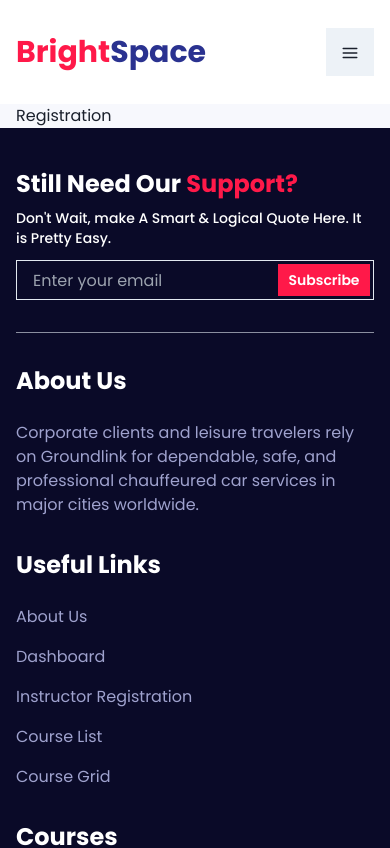
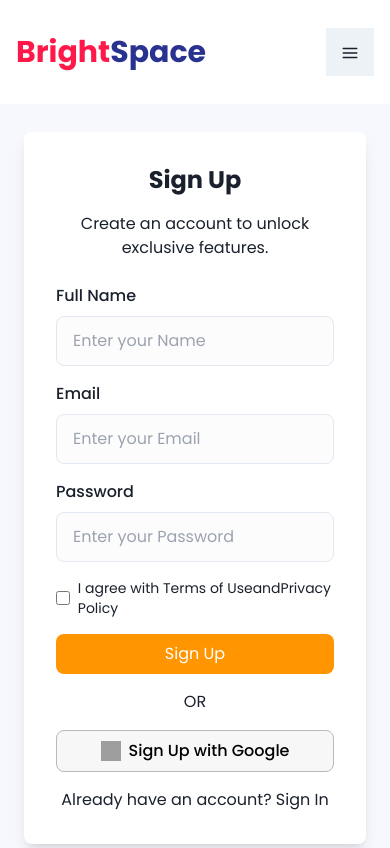
Before and after one commit to aticmahbub/bright-space, a React (Vite) app in the folder bright-space-client/: page /registration in a window 390 px wide. Shown: the top 848 px of the page. Built offline with nearby package versions, Linux system fonts and the light colour scheme; grey boxes are pictures that could not be loaded.

Commit message:
developed registration and login page ui with mobile response

```diff
--- a/bright-space-client/package.json
+++ b/bright-space-client/package.json
@@ -12,6 +12,7 @@
   "dependencies": {
     "@chakra-ui/icons": "^2.1.1",
     "@chakra-ui/react": "^2.8.2",
+    "@dotlottie/player-component": "^2.7.12",
     "@emotion/react": "^11.13.3",
     "@emotion/styled": "^11.13.0",
     "@smastrom/react-rating": "^1.5.0",
@@ -35,7 +36,7 @@
     "eslint-plugin-react-refresh": "^0.4.9",
     "globals": "^15.9.0",
     "postcss": "^8.4.47",
-    "tailwindcss": "^3.4.11",
+    "tailwindcss": "^3.4.13",
     "vite": "^5.4.1"
   }
 }
--- a/bright-space-client/src/pages/shared/Authentication/Login/Login.jsx
+++ b/bright-space-client/src/pages/shared/Authentication/Login/Login.jsx
@@ -1,9 +1,130 @@
+import { useState } from "react";
+import { Link } from "react-router-dom";
+import '@dotlottie/player-component';
+
 const Login = () => {
-    return (
-        <div>
-            Login
+  const [formData, setFormData] = useState({
+    fullName: "",
+    email: "",
+    password: "",
+    termsAccepted: false,
+  });
+
+  const handleChange = (e) => {
+    const { name, value, type, checked } = e.target;
+    setFormData({
+      ...formData,
+      [name]: type === "checkbox" ? checked : value,
+    });
+  };
+
+  const handleSubmit = (e) => {
+    e.preventDefault();
+    console.log(formData);
+  };
+
+  return (
+    <div className="flex flex-col md:flex-row items-center justify-center gap-5 lg:gap-10">
+
+      <div>
+      <dotlottie-player
+        src="https://lottie.host/d04a48fe-d3f4-4ce1-ba2a-9b6b239d3ee0/cLJoUwPZPC.json"
+        background="transparent"
+        speed="1"
+        loop
+        autoplay
+      ></dotlottie-player>
+      </div>
+
+      <div className="flex justify-center items-center w-full p-2 lg:p-10">
+        <div className="p-8 bg-[#ffff] rounded-lg shadow-lg w-full">
+          <h2 className="text-2xl font-bold text-center mb-4">Sign In</h2>
+          <p className="text-center mb-6">
+            Log in to access your personalized dashboard and exclusive features.
+          </p>
+
+          <form onSubmit={handleSubmit} className="space-y-4">
+            <div className="text-start flex flex-col">
+              <label className="mb-2 font-medium text-gray-700">Email</label>
+              <input
+                type="text"
+                name="fullName"
+                value={formData.fullName}
+                onChange={handleChange}
+                placeholder="Enter your Email"
+                className="w-full px-4 py-3 border border-gray-100 bg-[#FCFCFD] rounded-lg  focus:outline-none focus:ring focus:ring-indigo-200"
+              />
+            </div>
+            <div className="text-start flex flex-col">
+              <label className="mb-2 font-medium text-gray-700">Password</label>
+              <input
+                type="text"
+                name="fullName"
+                value={formData.fullName}
+                onChange={handleChange}
+                placeholder="Enter your Password"
+                className="w-full px-4 py-3 border border-gray-100 bg-[#FCFCFD] rounded-lg  focus:outline-none focus:ring focus:ring-indigo-200"
+              />
+              <p className="text-end my-2">Forget Password</p>
+            </div>
+
+            <div className="flex items-center">
+              <input
+                type="checkbox"
+                name="termsAccepted"
+                checked={formData.termsAccepted}
+                onChange={handleChange}
+                className="h-4 w-4 text-orange-500 border-gray-300 rounded"
+              />
+              <label className="ml-2 text-sm text-gray-600">
+                I agree with{" "}
+                <a href="#" className="text-orange-500 hover:underline">
+                  Terms of Use
+                </a>
+                and{" "}
+                <a href="#" className="text-orange-500 hover:underline">
+                  Privacy Policy
+                </a>
+              </label>
+            </div>
+
+            <button
+              type="submit"
+              className="w-full bg-[#FF9500]  py-2 rounded-lg
+              text-[#ffff]
+              hover:bg-[#f3b051] focus:outline-none focus:ring-2 focus:ring-[#f3b051] focus:ring-opacity-50"
+            >
+              Sign In
+            </button>
+
+            <div className="text-center text-gray-500">OR</div>
+
+            <button
+              type="button"
+              className="w-full bg-[#F7F7F8] text-[#000000] border border-[#bab8b8] font-medium py-2 rounded-lg flex items-center justify-center space-x-2 hover:bg-gray-50"
+            >
+              <img
+                src="https://upload.wikimedia.org/wikipedia/commons/thumb/c/c1/Google_%22G%22_logo.svg/480px-Google_%22G%22_logo.svg.png"
+                alt="Google"
+                className="w-5 h-5"
+              />
+              <span>Sign In with Google</span>
+            </button>
+
+            <p className="text-center text-gray-500 mt-4 ">
+              Do not have an account?{" "}
+              <Link
+                to={"/registration"}
+                className="text-orange-500 hover:underline"
+              >
+                Sign up
+              </Link>
+            </p>
+          </form>
         </div>
-    );
+      </div>
+    </div>
+  );
 };
 
 export default Login;
--- a/bright-space-client/src/pages/shared/Authentication/Registration/Registration.jsx
+++ b/bright-space-client/src/pages/shared/Authentication/Registration/Registration.jsx
@@ -1,9 +1,141 @@
+import { useState } from "react";
+import { Link } from "react-router-dom";
+
 const Registration = () => {
-    return (
-        <div>
-            Registration
+  const [formData, setFormData] = useState({
+    fullName: "",
+    email: "",
+    password: "",
+    termsAccepted: false,
+  });
+
+  const handleChange = (e) => {
+    const { name, value, type, checked } = e.target;
+    setFormData({
+      ...formData,
+      [name]: type === "checkbox" ? checked : value,
+    });
+  };
+
+  const handleSubmit = (e) => {
+    e.preventDefault();
+    console.log(formData);
+  };
+
+  return (
+    <div>
+      <div className="flex flex-col md:flex-row items-center justify-center  gap-5 lg:gap-10">
+      <div>
+      <dotlottie-player
+        src="https://lottie.host/d04a48fe-d3f4-4ce1-ba2a-9b6b239d3ee0/cLJoUwPZPC.json"
+        background="transparent"
+        speed="1"
+        loop
+        autoplay
+      ></dotlottie-player>
+      </div>
+
+        <div className="flex justify-center items-center w-full p-2 md:p-10 ">
+          <div className=" p-8 rounded-lg shadow-lg w-full bg-[#ffff]">
+            <h2 className="text-2xl font-bold text-center mb-4">Sign Up</h2>
+            <p className="text-center text-gray-500 mb-6">
+              Create an account to unlock exclusive features.
+            </p>
+
+            <form onSubmit={handleSubmit} className="space-y-4">
+              <div className="text-start flex flex-col">
+                <label className="mb-2 font-medium text-gray-700">
+                  Full Name
+                </label>
+                <input
+                  type="text"
+                  name="fullName"
+                  value={formData.fullName}
+                  onChange={handleChange}
+                  placeholder="Enter your Name"
+                  className="w-full px-4 py-3 border border-gray-100 rounded-lg bg-[#FCFCFD]  focus:outline-none focus:ring focus:ring-indigo-200"
+                />
+              </div>
+              <div className="text-start flex flex-col">
+                <label className="mb-2 font-medium text-gray-700">Email</label>
+                <input
+                  type="text"
+                  name="fullName"
+                  value={formData.fullName}
+                  onChange={handleChange}
+                  placeholder="Enter your Email"
+                  className="w-full px-4 py-3 border border-gray-100 bg-[#FCFCFD] rounded-lg  focus:outline-none focus:ring focus:ring-indigo-200"
+                />
+              </div>
+              <div className="text-start flex flex-col">
+                <label className="mb-2 font-medium text-gray-700">
+                  Password
+                </label>
+                <input
+                  type="text"
+                  name="fullName"
+                  value={formData.fullName}
+                  onChange={handleChange}
+                  placeholder="Enter your Password"
+                  className="w-full px-4 py-3 border border-gray-100 bg-[#FCFCFD] rounded-lg  focus:outline-none focus:ring focus:ring-indigo-200"
+                />
+              </div>
+
+              <div className="flex items-center">
+                <input
+                  type="checkbox"
+                  name="termsAccepted"
+                  checked={formData.termsAccepted}
+                  onChange={handleChange}
+                  className="h-4 w-4 text-orange-500 border-gray-300 rounded"
+                />
+                <label className="ml-2 text-sm text-gray-600">
+                  I agree with{" "}
+                  <a href="#" className="text-orange-500 hover:underline">
+                    Terms of Use
+                  </a>
+                  and
+                  <a href="#" className="text-orange-500 hover:underline">
+                    Privacy Policy
+                  </a>
+                </label>
+              </div>
+
+              <button
+              type="submit"
+              className="w-full bg-[#FF9500]  py-2 rounded-lg
+              text-[#ffff]
+              hover:bg-[#f3b051] focus:outline-none focus:ring-2 focus:ring-[#f3b051] focus:ring-opacity-50"
+            >
+              Sign Up
+            </button>
+
+              <div className="text-center text-gray-500">OR</div>
+
+              <button
+                type="button"
+                className="w-full bg-[#F7F7F8] text-[#000000] border border-[#bab8b8] font-medium py-2 rounded-lg flex items-center justify-center space-x-2 hover:bg-gray-50"
+              >
+                <img
+                  src="https://upload.wikimedia.org/wikipedia/commons/thumb/c/c1/Google_%22G%22_logo.svg/480px-Google_%22G%22_logo.svg.png"
+                  alt="Google"
+                  className="w-5 h-5"
+                />
+                <span>Sign Up with Google</span>
+              </button>
+
+              <p className="text-center text-gray-500 mt-4 ">
+                Already have an account?{" "}
+                <Link to={"/login"} className="text-orange-500 hover:underline">
+                  Sign In
+                </Link>
+              </p>
+            </form>
+          </div>
         </div>
-    );
+      </div>
+    </div>
+  );
 };
 
 export default Registration;
```
Also changed, not shown: 1 other file (tests, documents, lock files or other folders).
